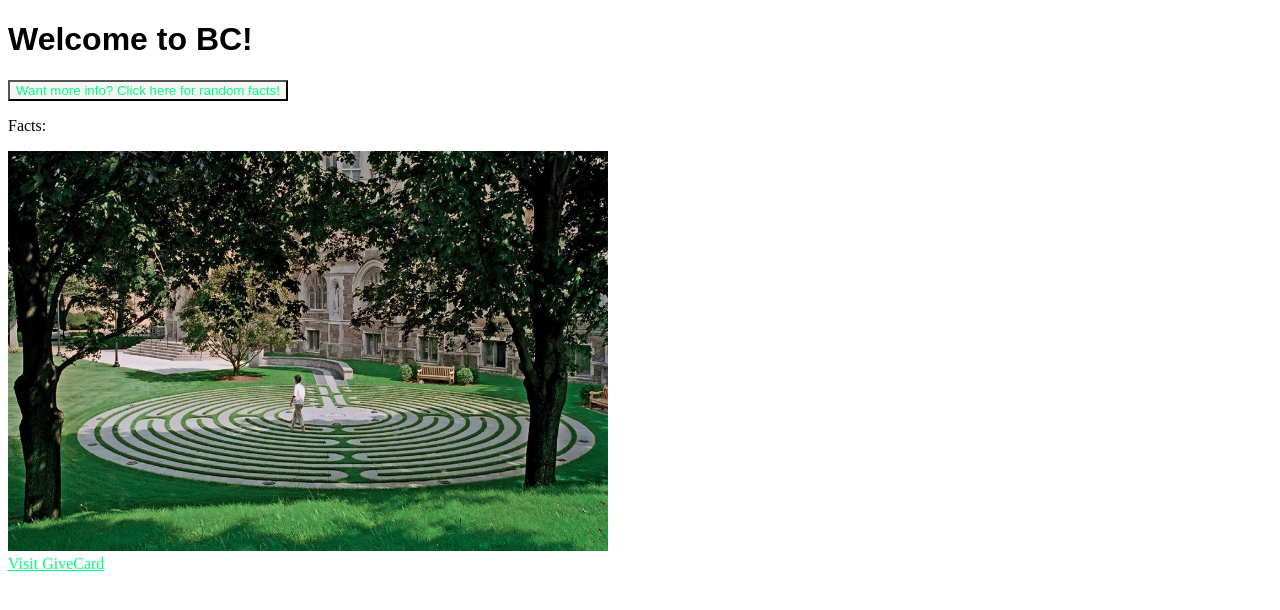
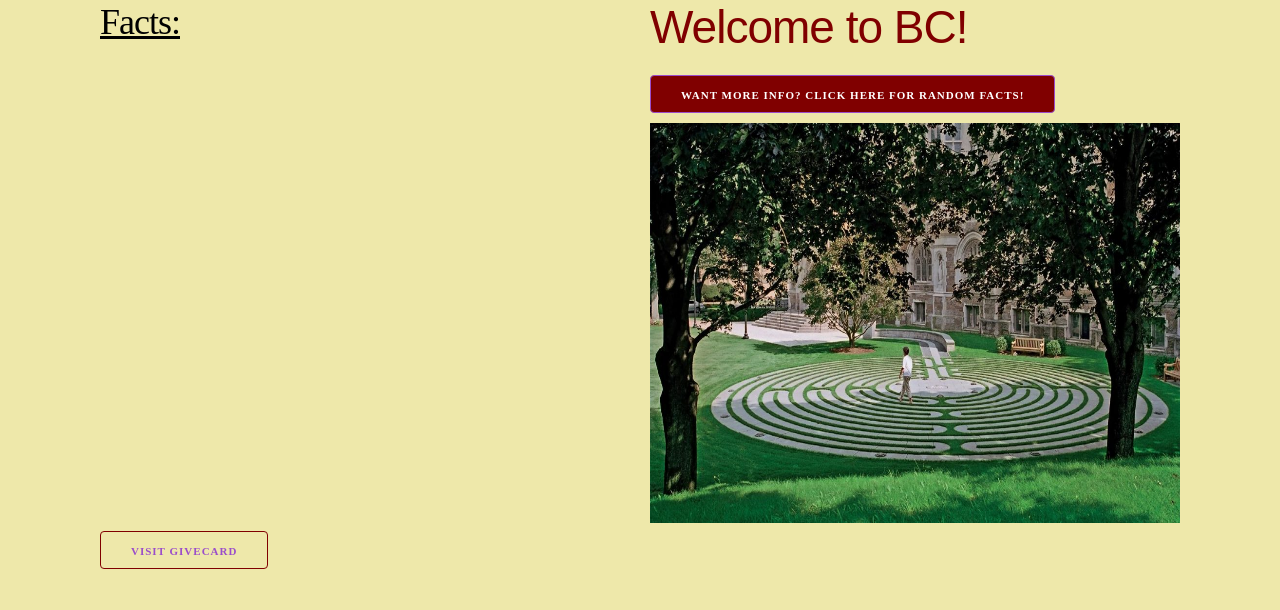
Before and after one commit to peterswi/viz-lab1, a plain HTML site: page index.html in a window 1280 px wide. Drawn offline with nearby package versions, Linux system fonts and the light colour scheme.

Commit message:
now added css framework and more styling

```diff
--- a/index.html
+++ b/index.html
@@ -3,30 +3,65 @@
 <head>
     <meta charset="UTF-8">
     <title> Viz Lab 1 </title>
+    <!-- Google Fonts -->
+    <link rel="stylesheet" href="https://fonts.googleapis.com/css?family=Roboto:300,300italic,700,700italic">
+
+    <!-- CSS Reset -->
+    <link rel="stylesheet" href="https://cdnjs.cloudflare.com/ajax/libs/normalize/8.0.1/normalize.css">
+
+    <!-- Milligram CSS -->
+    <link rel="stylesheet" href="https://cdnjs.cloudflare.com/ajax/libs/milligram/1.4.1/milligram.css">
+
+    <!--My Style Sheet -->
     <link rel="stylesheet" href="style.css">
+
+    <!--Dynamic JS Script -->
     <script defer src="js/main.js"></script>
+
 </head>
+
 <body>
+<div class="container">
+    <div class="row">
+        <div class="column">
 
+            <h2>
+                <u>Facts:</u>
+            </h2>
+
+        </div>
+        <div class="column">
             <h1>Welcome to BC!</h1>
+            <button id="generate" class="button">
+                <b>Want more info? Click here for random facts!</b>
+            </button>
+        </div>
 
-<div id="content">
-    <button id="generate" class="button">
-        Want more info? Click here for random facts!
-    </button>
-    <p>
-       Facts:
-    </p>
+    </div>
+    <div class="row">
+        <div class="column" id="content">
+
+        </div>
+        <div class="column">
+            <img src="labryinth.jpg" alt="the bc reflection labryinth" width="600" height="400">
+        </div>
     </div>
 
 
-<img src="labryinth.jpg" alt="the bc reflection labryinth" width="600" height="400">
-<div>
+    <div class="row">
+        <div class="column">
 
-    <a href="https://www.givecard.io/">
+                <a class='button button-outline' href="https://www.givecard.io/">
                 Visit GiveCard
                 </a>
 
         </div>
+        <div class="column">
+
+        </div>
+    </div>
+</div>
+
+
 </body>
 </html>
--- a/style.css
+++ b/style.css
@@ -1,11 +1,14 @@
 
 body {
     font-family: Serif;
+    background-color: palegoldenrod;
+    color: black;
 
 }
 
 h1 {
     font-family: sans-serif;
+    color: maroon;
 }
 
 #content {
@@ -17,19 +20,29 @@ h1 {
 }
 
 .button {
-    color: springgreen;
-    background-color: whitesmoke;
+    color: white;
+    background-color: maroon;
+}
+.button-outline {
+    color: Black;
+    border-color: maroon;
+
 }
 
 a {
+    font-size: large;
     font-family: Serif;
-    color: springgreen;
+    color: maroon;
 }
 a:hover{
-    font-family: "Comic Sans MS";
-    color: aqua;
+    font-size: 105%;
+    color: red;
 }
 
 div p{
-    background-color: white;
+    color: maroon;
+    width:200px;
+    padding:15px;
+    border:black 5px dotted;
+    margin: 20px;
 }
```
Lines whose indentation alone changed are shown as unchanged.
